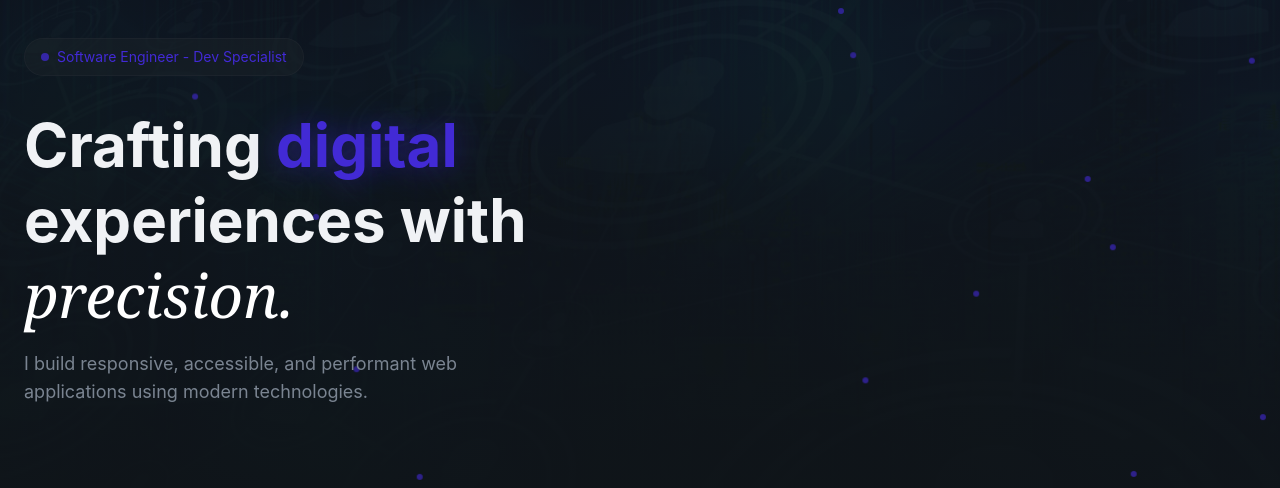
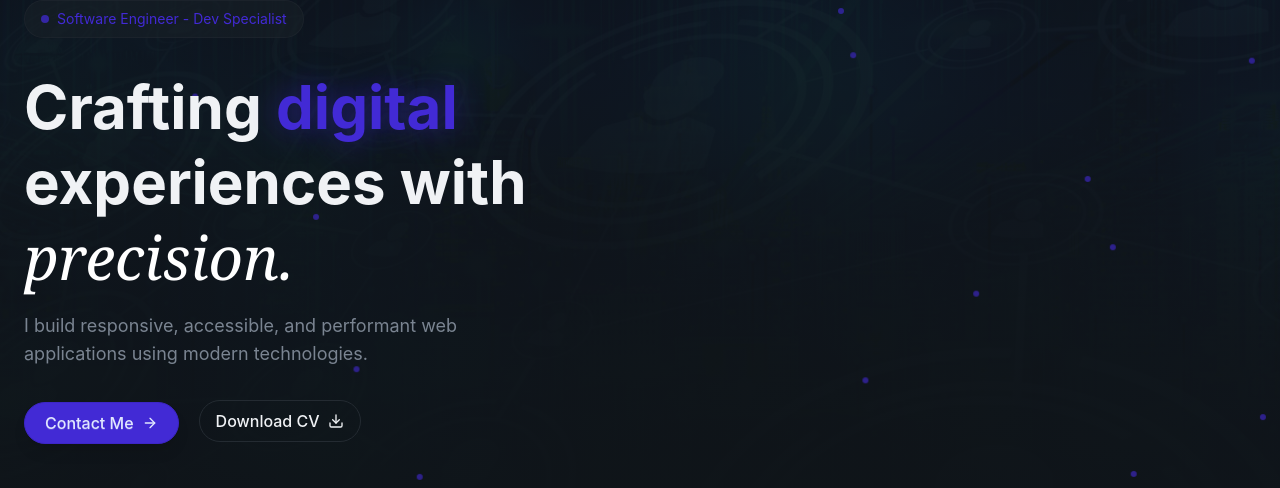
Before and after one commit to Esperant06/portfolio, a React (Vite) app: page / in a window 1280 px wide. Shown: the part 202-690 px from the top of the page. Built offline with nearby package versions, Linux system fonts and the light colour scheme.

Commit message:
configuration du bouton animé download cv

```diff
--- a/src/index.css
+++ b/src/index.css
@@ -89,4 +89,45 @@
   .animate-fade-in{
     animation: fade-in 200ms ease-out both;
   }
+
+  .animate-delay-100 {
+    animation-delay: 100ms;
+  }
+  .animate-delay-200 {
+    animation-delay: 200ms;
+  }
+  .animate-delay-300 {
+    animation-delay: 300ms;
+  }
+  .animate-delay-400 {
+    animation-delay: 400ms;
+  }
+  .animate-delay-500 {
+    animation-delay: 500ms;
+  }
+  .animate-delay-600 {
+    animation-delay: 600ms;
+  }
+  .animate-delay-800 {
+    animation-delay: 800ms;
+  }
+
+  @keyframes animated-border {
+    0% {
+      stroke-dashoffset: 400;
+    }
+    100% {
+      stroke-dashoffset: -550;
+    }
+  }
+
+  .group:hover .animated-border-path {
+    animation: animated-border 1.5s linear infinite;
+  }
+
+  .animated-border:hover{
+    background-color: color-mix(in srgb, var(--color-primary) 15%, transparent);
+    backdrop-filter: blur(16px);
+    box-shadow: 0 0 20px color-mix(in srgb, var(--color-primary) 20%, transparent);
+  }
 }
--- a/src/sections/Hero.tsx
+++ b/src/sections/Hero.tsx
@@ -1,4 +1,8 @@
 import herobg from "@/assets/herobg.jpg";
+import Button from "../components/Button";
+import { ArrowRight } from "lucide-react";
+import AnimatedBorderButton from "../components/AnimatedBorderButton";
+
 export const Hero = () => {
     return (
         <section className="relative min-h-screen flex items-center overflow-hidden">
@@ -42,14 +46,20 @@ export const Hero = () => {
                         </div>
 
                         <div className="space-y-4">
-                            <h1 className="text-4xl md:text-5xl lg:text-6xl font-bold leading-tight animate-fade-in">
+                            <h1 className="text-4xl md:text-5xl lg:text-6xl font-bold leading-tight animate-fade-in animate-delay-400">
                                 Crafting <span className="text-primary glow-text">digital </span>
                                 <br />experiences with <br />
                                 <span className="font-serif italic font-normal text-white">precision.</span>
                             </h1>
-                            <p className="text-muted-foreground text-lg max-w-lg animate-fade-in">
+                            <p className="text-muted-foreground text-lg max-w-lg animate-fade-in animate-delay-600">
                                 I build responsive, accessible, and performant web applications using modern technologies.
                             </p>
+                        </div>
+
+                        {/* Call to Action Buttons} */}
+                        <div>
+                            <Button size="md" className="btn btn-primary px-5 py-5 animate-fade-in animate-delay-800">Contact Me <ArrowRight size={16}/></Button>
+                            <AnimatedBorderButton size="md" children="Download CV" className="ml-5" />
                         </div>
                     </div>
                     {/* Right Column - image profil} */}
```
